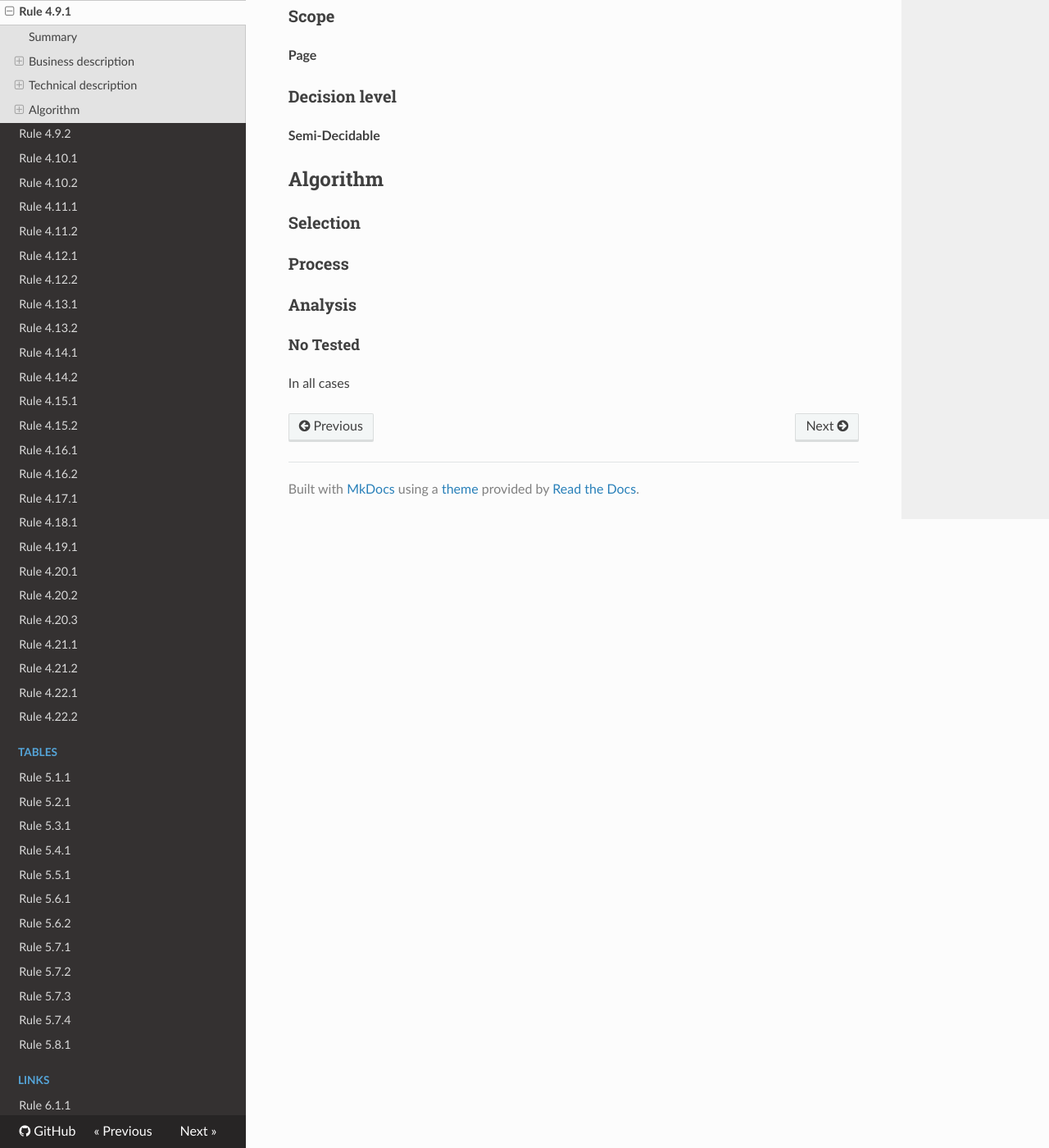
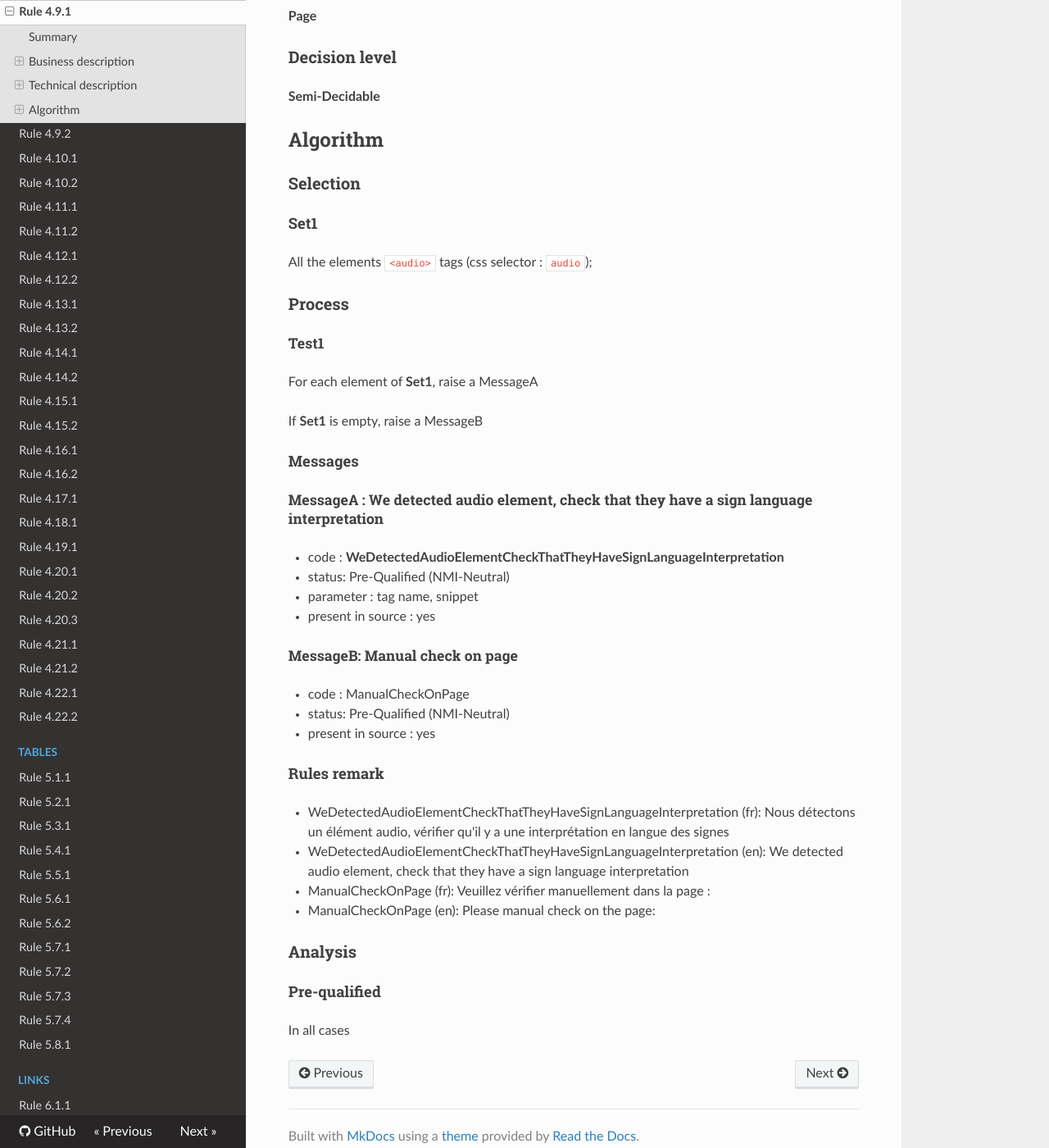
Before and after one commit to Tanaguru/RGAA3-2016, an MkDocs documentation site: the page built from docs/Rule-4-9-1.md, in a window 1280 px wide and 1400 px high, scrolled down 786 px. Shown: the whole window at 82% size. Built offline with MkDocs 1.6.1, drawn with Linux system fonts in a browser that asks for light colours; nearby versions of some CDN libraries; old or Windows-style settings are respelled for this version of MkDocs.

Commit message:
Update tests 4.9.1

```diff
--- a/docs/Rule-4-9-1.md
+++ b/docs/Rule-4-9-1.md
@@ -1,22 +1,20 @@
 # Rule 4.9.1
 
 ## Summary
-
-No-check rule
 
 ## Business description
 
 ### Criterion
 
-[4.9](http://references.modernisation.gouv.fr/referentiel-technique-0#crit-4-9)
+[4.9](http://references.modernisation.gouv.fr/rgaa/criteres.html#crit-4-9)
 
 ###Test
 
-[4.9.1](http://references.modernisation.gouv.fr/referentiel-technique-0#test-4-9-1)
+[4.9.1](http://references.modernisation.gouv.fr/rgaa/criteres.html#test-4-9-1)
 
 ### Description
 
-Chaque <a href="http://references.modernisation.gouv.fr/referentiel-technique-0#mMediaTemp">m&eacute;dia temporel</a> pr&eacute;-enregistr&eacute; seulement audio a-t-il, si n&eacute;cessaire, une interpr&eacute;tation en langue des signes adapt&eacute;e &agrave; la langue du m&eacute;dia (<a href="http://references.modernisation.gouv.fr/referentiel-technique-0#cpCrit4-" title="Cas particuliers pour le crit&egrave;re 4.9">hors cas particuliers</a>) ?
+Chaque <a href="http://references.modernisation.gouv.fr/rgaa/glossaire.html#mdia-temporel-type-son-vido-et-synchronis">m&eacute;dia temporel</a> pr&eacute;-enregistr&eacute; seulement audio a-t-il, si n&eacute;cessaire, une interpr&eacute;tation en langue des signes adapt&eacute;e &agrave; la langue du m&eacute;dia (<a href="http://references.modernisation.gouv.fr/rgaa/cas-particuliers.html#cp-4-1,4-2,4-3,4-5,4-7,4-9,4-11,4-13" title="Cas particuliers pour le crit&egrave;re 4.9">hors cas particuliers</a>) ?
 
 ### Level
 
@@ -36,10 +34,43 @@ Chaque <a href="http://references.modernisation.gouv.fr/referentiel-technique-0#
 
 ### Selection
 
+#### Set1
+
+All the elements `<audio>` tags (css selector : `audio`);
+
 ### Process
+
+##### Test1
+
+For each element of **Set1**, raise a MessageA
+
+If **Set1** is empty, raise a MessageB
+
+#### Messages
+
+##### MessageA : We detected audio element, check that they have a sign language interpretation
+
+-    code : **WeDetectedAudioElementCheckThatTheyHaveSignLanguageInterpretation**
+-    status: Pre-Qualified (NMI-Neutral)
+-    parameter : tag name, snippet
+-    present in source : yes
+
+##### MessageB: Manual check on page
+
+-   code : ManualCheckOnPage
+-   status: Pre-Qualified (NMI-Neutral)
+-   present in source : yes
+
+#### Rules remark
+
+ * WeDetectedAudioElementCheckThatTheyHaveSignLanguageInterpretation (fr): Nous d&eacute;tectons un &eacute;l&eacute;ment audio, v&eacute;rifier qu'il y a une interpr&eacute;tation en langue des signes
+ * WeDetectedAudioElementCheckThatTheyHaveSignLanguageInterpretation (en): We detected audio element, check that they have a sign language interpretation
+
+ * ManualCheckOnPage (fr): Veuillez v&eacute;rifier manuellement dans la page :
+ * ManualCheckOnPage (en): Please manual check on the page:
 
 ### Analysis
 
-#### No Tested
+#### Pre-qualified
 
 In all cases
```
Also changed, not shown: 3 other files.
